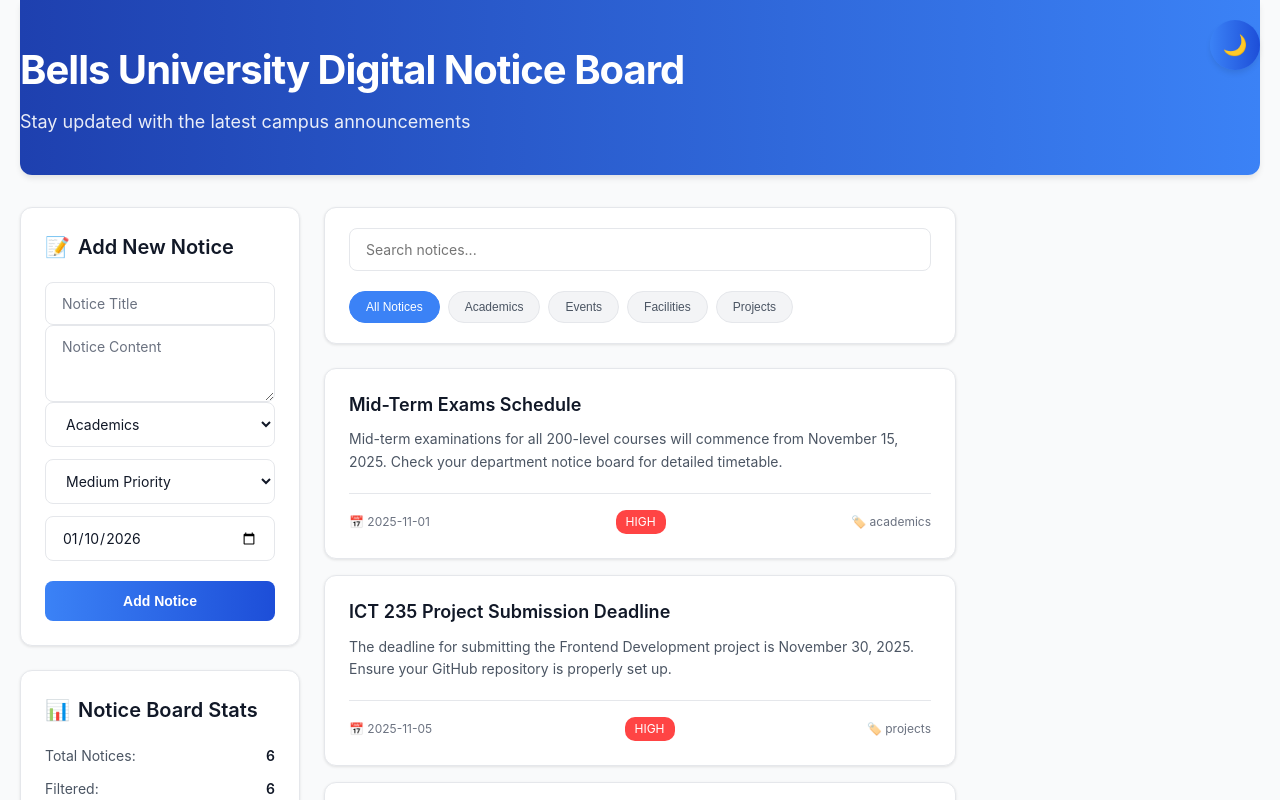
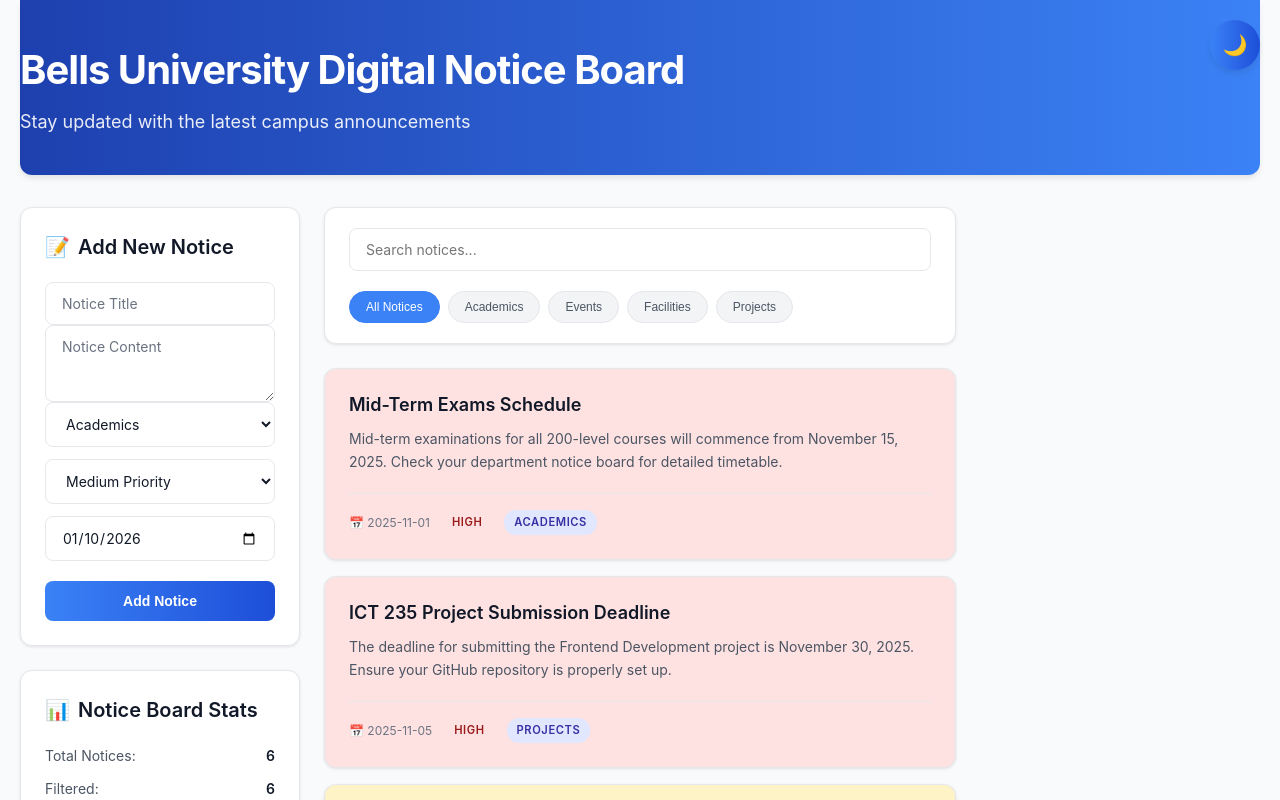
Before and after one commit to retrome3/bells_notice-board, a React (Create React App) app: page / in a window 1280 px wide. Shown: the top 800 px of the page. Built offline with nearby package versions, Linux system fonts and the light colour scheme.

Commit message:
Update NoticeCard.js

```diff
--- a/src/components/NoticeCard.js
+++ b/src/components/NoticeCard.js
@@ -2,37 +2,42 @@ import React from 'react';
 import '../styles/App.css';
 
 const NoticeCard = ({ notice, onDelete }) => {
-  const getPriorityColor = (priority) => {
+  // Helper to get priority class
+  const getPriorityClass = (priority) => {
     switch (priority) {
-      case 'high': return '#ff4444';
-      case 'medium': return '#ffaa00';
-      default: return '#44aa44';
+      case 'high': return 'priority-high';
+      case 'medium': return 'priority-medium';
+      case 'low': return 'priority-low';
+      default: return 'priority-medium';
     }
   };
 
   return (
-    <div className="notice-card">
+    <div className={`notice-card ${getPriorityClass(notice.priority)}`}>
       <button
         className="delete-btn"
         onClick={() => onDelete(notice.id)}
         title="Delete notice"
+        aria-label="Delete notice"
       >
         ×
       </button>
+
       <h3 className="notice-title">{notice.title}</h3>
       <p className="notice-content">{notice.content}</p>
+
       <div className="notice-footer">
-        <span>📅 {notice.date}</span>
-        <span style={{
-          background: getPriorityColor(notice.priority),
-          color: 'white',
-          padding: '3px 10px',
-          borderRadius: '10px',
-          fontSize: '12px'
-        }}>
-          {notice.priority.toUpperCase()}
-        </span>
-        <span>🏷️ {notice.category}</span>
+        <div className="notice-meta">
+          <span className="date-display">
+            📅 {notice.date}
+          </span>
+          <span className={`priority-badge ${getPriorityClass(notice.priority)}`}>
+            {notice.priority.toUpperCase()}
+          </span>
+          <span className="category-badge">
+            {notice.category.charAt(0).toUpperCase() + notice.category.slice(1)}
+          </span>
+        </div>
       </div>
     </div>
   );
```
